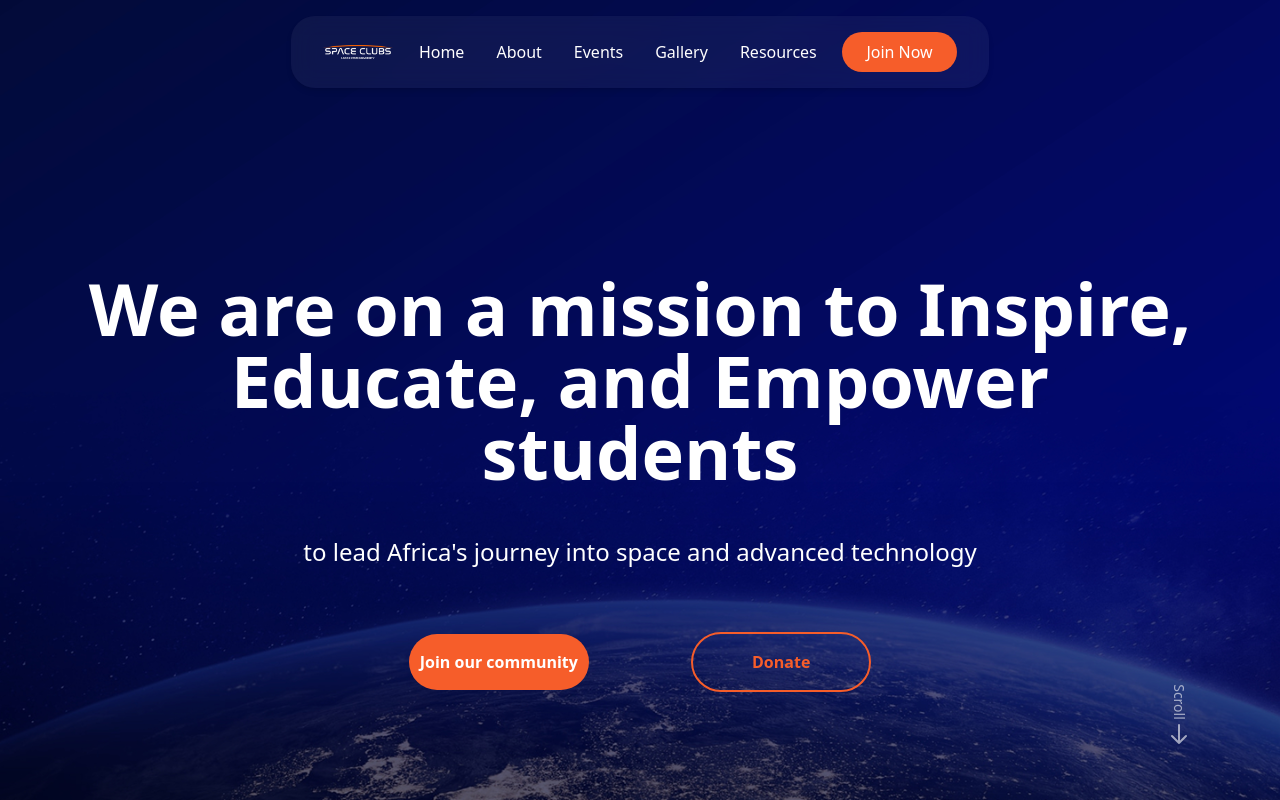
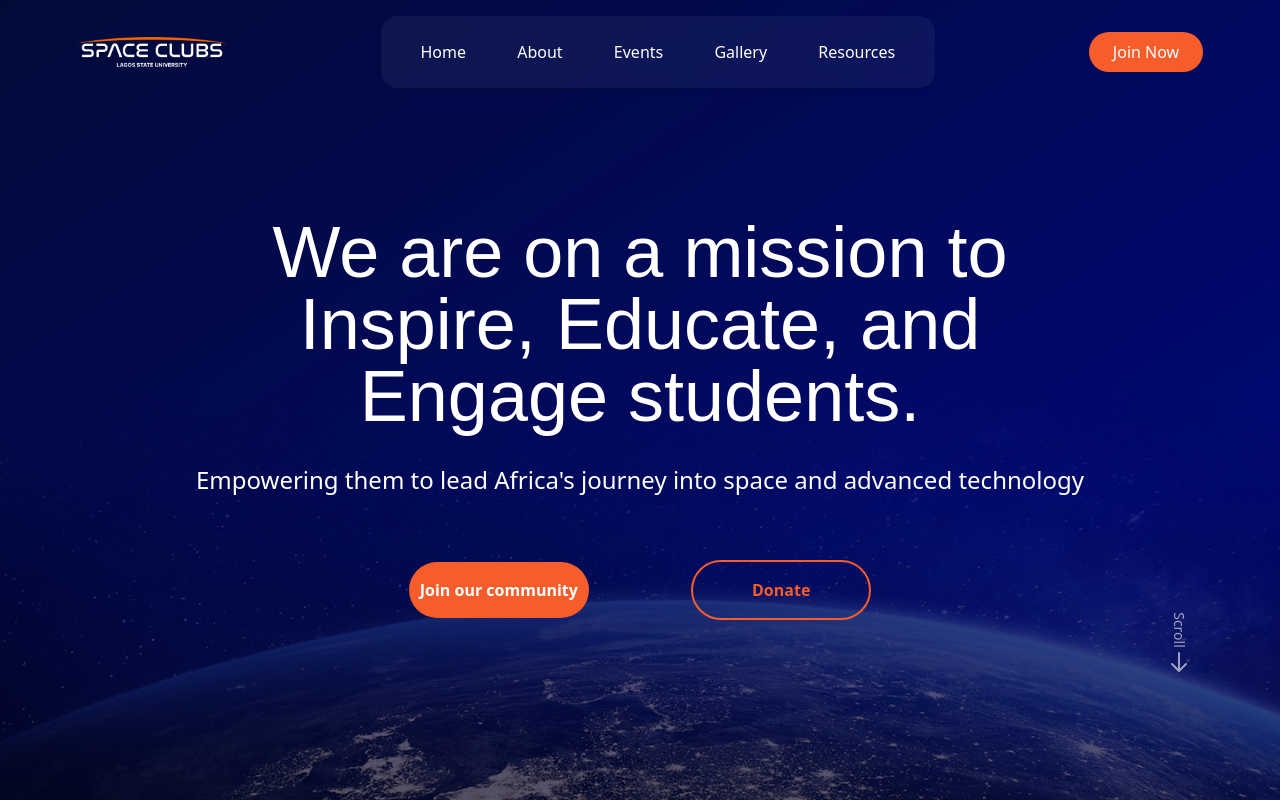
Before and after one commit to samuelajala01/space-clubs-lasu, a Next.js app: page / in a window 1280 px wide. Shown: the top 800 px of the page. Built offline with nearby package versions, Linux system fonts and the light colour scheme.

Commit message:
style: update HeroSection, and Navbar for improved layout and typography

```diff
--- a/src/app/Components/HeroSection.jsx
+++ b/src/app/Components/HeroSection.jsx
@@ -1,6 +1,5 @@
 import Image from "next/image";
 import { useEffect } from "react";
-import Logo from "../../../public/images/Logo-light.png";
 import AOS from "aos";
 import "aos/dist/aos.css";
 import Link from "next/link";
@@ -23,26 +22,18 @@ const HeroSection = () => {
             data-aos="fade-up"
             data-aos-duration="800"
           >
-            {/* <Image
-              className="w-[70vw] md:w-[40vw] mt-[25vh] mb-12"
-              src={Logo}
-              alt="Logo"
-              width={500}
-              height={100}
-            /> */}
           </div>
-          {/* <p className="text-2xl mb-8 text-white">
-            Where curiosity meets the cosmos
-          </p> */}
+
           <h1
-            className="mt-[12vh] md:mt-[20vh] mb-8 text-4xl sm:text-[1.5rem] md:text-7xl text-white sm:p-4 font-semibold"
+            className="mt-[12vh] md:mt-[15vh] mb-8 text-4xl sm:text-[1.5rem] md:text-5xl lg:text-7xl text-white lg:px-32 font-medium"
             data-aos="fade-down"
             data-aos-duration="800"
           >
-            We are on a mission to Inspire, Educate, and Empower students
+            We are on a mission to Inspire, Educate, and Engage students.
           </h1>
           <p className="text-[1.1rem] sm:text-2xl">
-            to lead Africa's journey into space and advanced technology
+            Empowering them to lead Africa's journey into space and advanced
+            technology
           </p>
 
           <div className="mt-16 flex flex-row gap-4 sm:gap-6 md:gap-[8vw] text-center justify-center items-center">
--- a/src/app/Components/Navbar.jsx
+++ b/src/app/Components/Navbar.jsx
@@ -48,7 +48,8 @@ const Navbar = () => {
     >
       <div className="flex justify-center w-full mt-4">
         {/* Mobile Nav */}
-        <div className="md:hidden flex justify-between items-center px-4 py-4 w-[95%] rounded-3xl text-white shadow-md relative bg-white/5 backdrop-blur-md">
+        <div className="md:hidden flex justify-between items-center px-4 py-3 w-[95%] rounded-3xl text-white shadow-md bg-white/5 backdrop-blur-md">
+          {/* Mobile layout with separated elements */}
           <button
             className="text-2xl hover:text-[#f65d2a] transition-colors"
             onClick={() => setIsMenuOpen(!isMenuOpen)}
@@ -56,29 +57,22 @@ const Navbar = () => {
             {isMenuOpen ? "✕" : "☰"}
           </button>
 
-          <div className="absolute left-1/2 -translate-x-1/2 w-24">
+          <div className="w-24 flex justify-center">
             <Image
               alt="Logo"
               width={120}
               height={120}
-              src={Logo}
+              src={Logo} // Update this with your actual logo path
               className="w-full h-auto"
             />
           </div>
 
-          <Link href="/join">
-            <button className="bg-[#f65d2a] text-white rounded-xl py-2 px-4 hover:bg-[#e04c1a] transition-colors text-sm">
-              Join Now
-            </button>
-          </Link>
+          {/* Mobile menu dropdown */}
+          <div className="w-8">{/* Empty div to balance the layout */}</div>
 
-          <ul
-            className={`${
-              isMenuOpen
-                ? "flex flex-col absolute top-full left-0 w-full bg-white/10 backdrop-blur-lg rounded-b-2xl shadow-lg z-50 mt-2 py-4 px-6 space-y-4"
-                : "hidden"
-            }`}
-          >
+          {isMenuOpen && (
+            <div className="absolute top-full left-0 w-full bg-white/10 backdrop-blur-lg rounded-b-2xl shadow-lg z-50 mt-2 py-4 px-6">
+              <ul className="space-y-4">
                 <li className="w-full">
                   <Link
                     href="/"
@@ -124,39 +118,72 @@ const Navbar = () => {
                     Resources
                   </Link>
                 </li>
+                {/* Join button moved to dropdown on mobile */}
+                <li className="w-full pt-2">
+                  <Link href="/join">
+                    <button className="bg-[#f65d2a] text-white rounded-xl py-2 px-4 w-full hover:bg-[#e04c1a] transition-colors">
+                      Join Now
+                    </button>
+                  </Link>
+                </li>
               </ul>
+            </div>
+          )}
         </div>
 
         {/* Desktop Nav */}
-        <div className="hidden md:flex justify-center items-center gap-[2vw] px-8 py-4 w-fit rounded-3xl text-white shadow-md relative bg-white/5 backdrop-blur-md">
-          <button className="hidden" onClick={() => setIsMenuOpen(!isMenuOpen)}>
-            {isMenuOpen ? "✕" : "☰"}
-          </button>
-
-          <div>
-            <Image alt="Logo" width={70} height={70} src={Logo} />
+        <div className="hidden md:flex justify-around items-center w-full">
+          <div className="flex items-center">
+            <Image
+              alt="Logo"
+              width={150}
+              height={150}
+              src={Logo} // Update this with your actual logo path
+            />
           </div>
 
-          <ul className="flex gap-[2.5vw] items-center">
+          <ul className="flex gap-[4vw] items-center px-10 py-6 rounded-2xl text-white shadow-md bg-white/5 backdrop-blur-md">
             <li>
-              <Link href="/">Home</Link>
+              <Link href="/" className="hover:text-[#f65d2a] transition-colors">
+                Home
+              </Link>
             </li>
             <li>
-              <Link href="/about">About</Link>
+              <Link
+                href="/about"
+                className="hover:text-[#f65d2a] transition-colors"
+              >
+                About
+              </Link>
             </li>
             <li>
-              <Link href="/events">Events</Link>
+              <Link
+                href="/events"
+                className="hover:text-[#f65d2a] transition-colors"
+              >
+                Events
+              </Link>
             </li>
             <li>
-              <Link href="/gallery">Gallery</Link>
+              <Link
+                href="/gallery"
+                className="hover:text-[#f65d2a] transition-colors"
+              >
+                Gallery
+              </Link>
             </li>
             <li>
-              <Link href="/resources">Resources</Link>
+              <Link
+                href="/resources"
+                className="hover:text-[#f65d2a] transition-colors"
+              >
+                Resources
+              </Link>
             </li>
           </ul>
 
           <Link href="/join">
-            <button className="bg-[#f65d2a] text-white rounded-full py-2 px-6">
+            <button className="bg-[#f65d2a] text-white rounded-full py-2 px-6 hover:bg-[#e04c1a] transition-colors">
               Join Now
             </button>
           </Link>
--- a/src/app/globals.css
+++ b/src/app/globals.css
@@ -1,13 +1,14 @@
 @tailwind base;
 @tailwind components;
 @tailwind utilities;
+
+@import url('https://fonts.googleapis.com/css2?family=Archivo:wght@400;500;600;700&display=swap');
 
 *{
   /* border: 1px solid red; */
   padding: 0;
   margin: 0;
   box-sizing: border-box;
-
 }
 
 :root {
@@ -23,9 +24,11 @@ body {
   background-origin: content-box;
   color: white;
   overflow-x: hidden;
-
 }
 
+h1, h2, h3, h4, h5, h6 {
+  font-family: 'Archivo', sans-serif;
+}
 
 ::-webkit-scrollbar{
   width: 0.7rem;
```
Also changed, not shown: 1 other file (tests, documents, lock files or other folders). Lines whose indentation alone changed are shown as unchanged.
